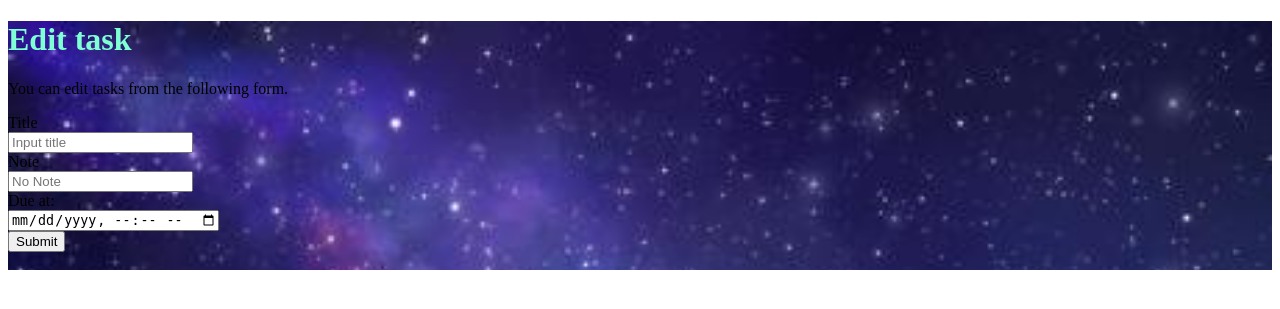
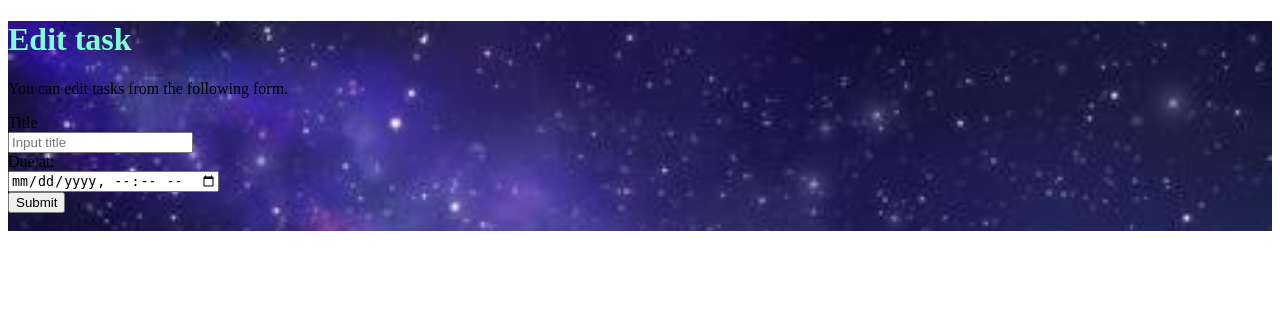
Before and after one commit to s1f102301572/django-test-exercise, a Django app: template todo/templates/todo/edit.html in a window 1280 px wide. Shown: the top 309 px of the page. Run offline with Django 5.2, Linux system fonts and the light colour scheme; the template is opened without the code that fills it, so the values that code supplies are empty.

Commit message:
Revert "メモ機能の修正"

```diff
--- a/todo/models.py
+++ b/todo/models.py
@@ -4,7 +4,6 @@ from django.utils import timezone
 
 class Task(models.Model):
     title = models.CharField(max_length=100)
-    note = models.CharField(max_length=100, null=True, blank=True)
     completed = models.BooleanField(default=False)
     posted_at = models.DateTimeField(default=timezone.now)
     due_at = models.DateTimeField(null=True, blank=True)
--- a/todo/templates/todo/detail.html
+++ b/todo/templates/todo/detail.html
@@ -13,11 +13,6 @@
     <div class="background-add">
     <h1>{{ task.title }}</h1>
     <ul>
-      {% if task.note %}
-      <li>Note: {{ task.note }}</li>
-      {% else %}
-      <li>Note: No Note</li>
-      {% endif %}
       <li>Posted at: {{ task.posted_at }}</li>
       {% if task.due_at %}
       <li>Due at: {{ task.due_at }}</li>
--- a/todo/templates/todo/edit.html
+++ b/todo/templates/todo/edit.html
@@ -20,16 +20,6 @@
         <input id="titleInput" name="title" type="text" placeholder="Input title" value="{{ task.title }}">
       </div>
       <div>
-        <label for="noteInput">Note</label><br>
-        <input id="noteInput" name="note" type="text"
-        {% if task.note %}
-        placeholder="{{ task.note }}"
-        {% else %}
-        placeholder="No Note"
-        {% endif %}
-        >
-      </div>
-      <div>
         <label for="dueInput">Due at:</label><br>
         <input id="dueInput" name="due_at" type="datetime-local" value="{{ task.due_at |date:"Y-m-d H:i" }}">
       </div>
--- a/todo/tests.py
+++ b/todo/tests.py
@@ -71,7 +71,7 @@ class TodoViewTestCase(TestCase):
 
     def test_index_post(self):
         client = Client()
-        data = {'title': 'Test Task', 'note': 'Test Note', 'due_at': '2023-06-30 23:59:59'}
+        data = {'title': 'Test Task', 'due_at': '2024-06-30 23:59:59'}
         response = client.post('/', data)
         self.assertEqual(response.status_code, 200)
         self.assertEqual(response.templates[0].name, 'todo/index.html')
```
Also changed, not shown: todo/templates/todo/index.html (+0 -9 lines), todo/views.py (+5 -3 lines), todo/migrations/0002_task_note.py (deleted).
